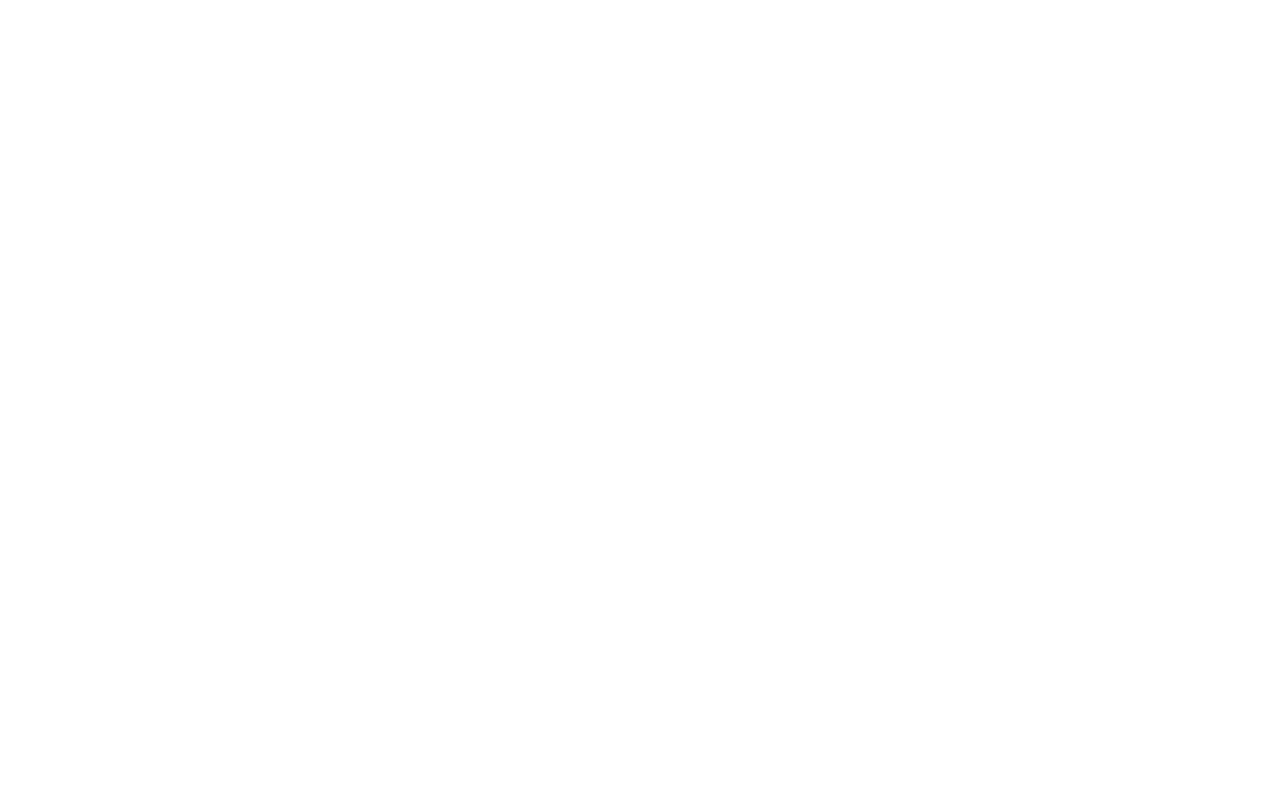
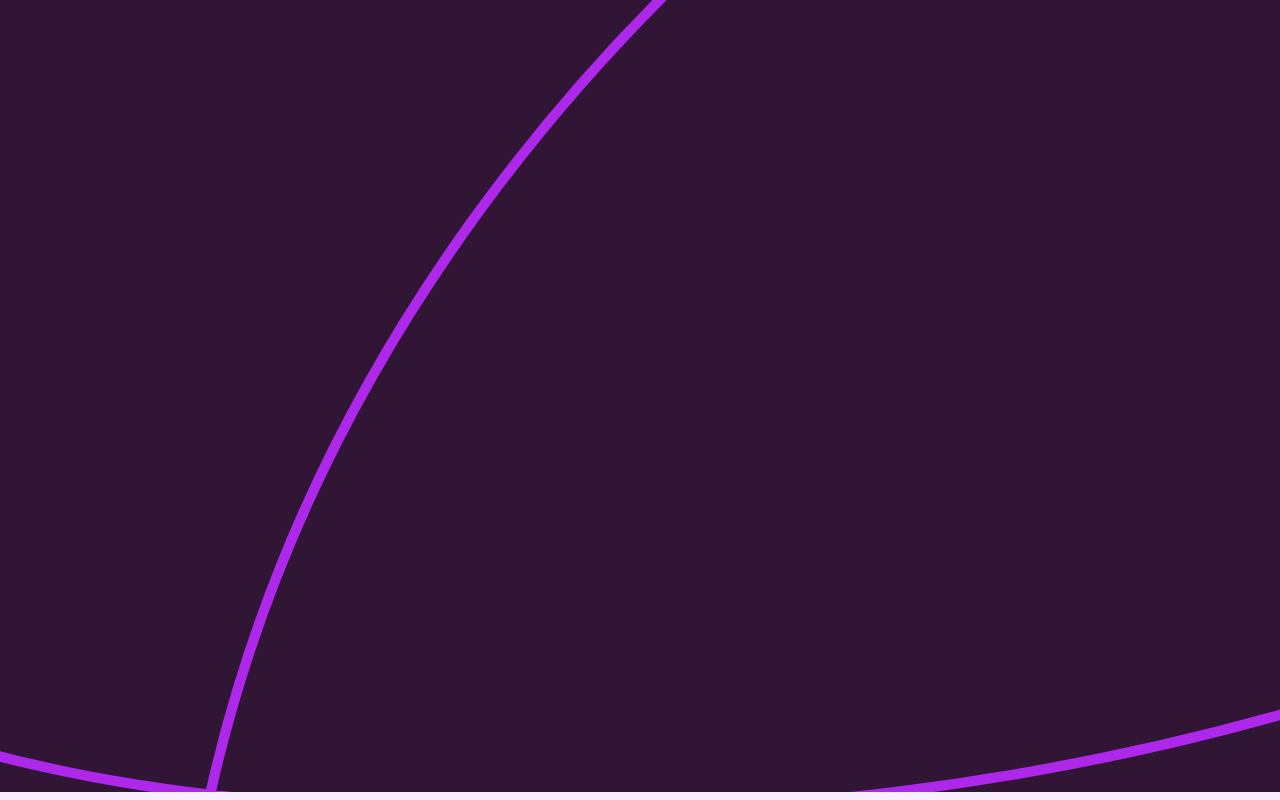
Before and after one commit to VeseMir2k/faq-accordion, a Vue app: page / in a window 1280 px wide. Built offline with nearby package versions, Linux system fonts and the light colour scheme.

Commit message:
📝 (style.css): add global CSS variables for colors and update background color for better consistency 📝 (style.css): set default styles for all elements and update body styles for better layout and background image appearance

```diff
--- a/src/style.css
+++ b/src/style.css
@@ -1,8 +1,28 @@
 :root {
+  --dark-purple: #301534;
+  --pink: #ad28eb;
+  --pale-purple: #8b6990;
+  --light-pink: #f8eeff;
+  --white: #fff;
   font-family: "Work Sans", sans-serif;
   font-size: 16px;
   font-weight: 400;
   line-height: 150%;
+  background-color: var(--light-pink);
+}
+
+* {
+  margin: 0;
+  padding: 0;
+  box-sizing: border-box;
+}
+
+body {
+  min-width: 100vw;
+  min-height: 100vh;
+  background-image: url("./assets/background-pattern-mobile.svg");
+  background-repeat: no-repeat;
+  background-size: contain;
 }
 
 h1 {
```
